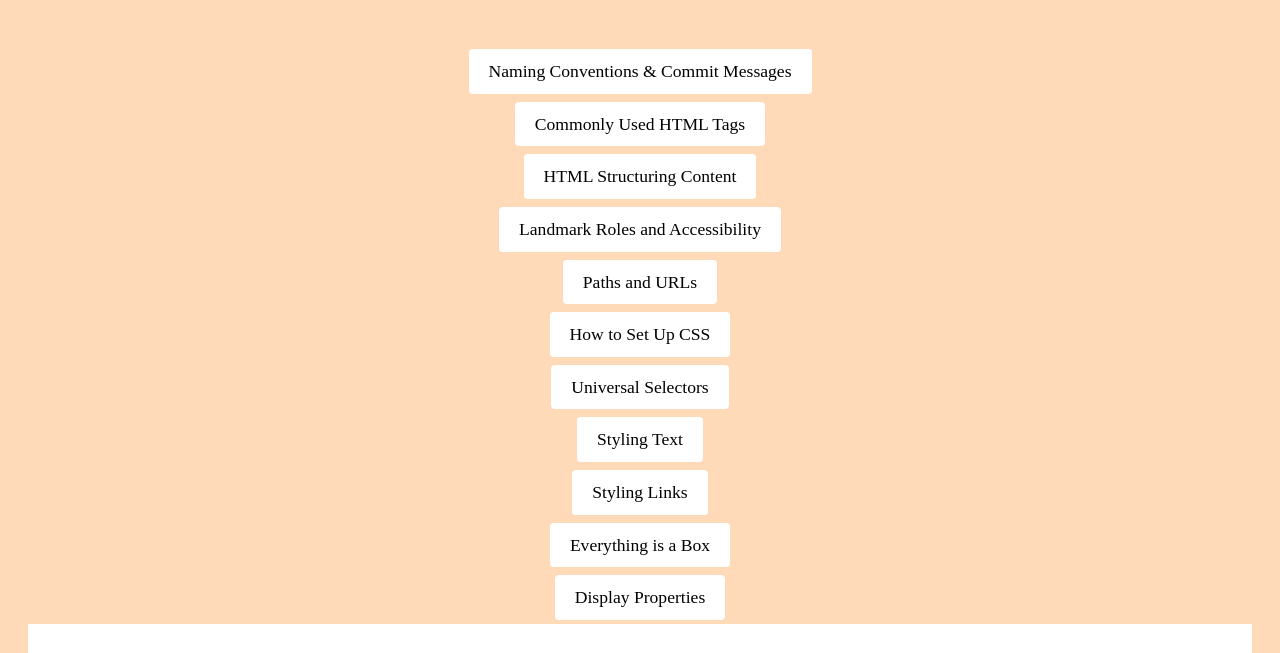
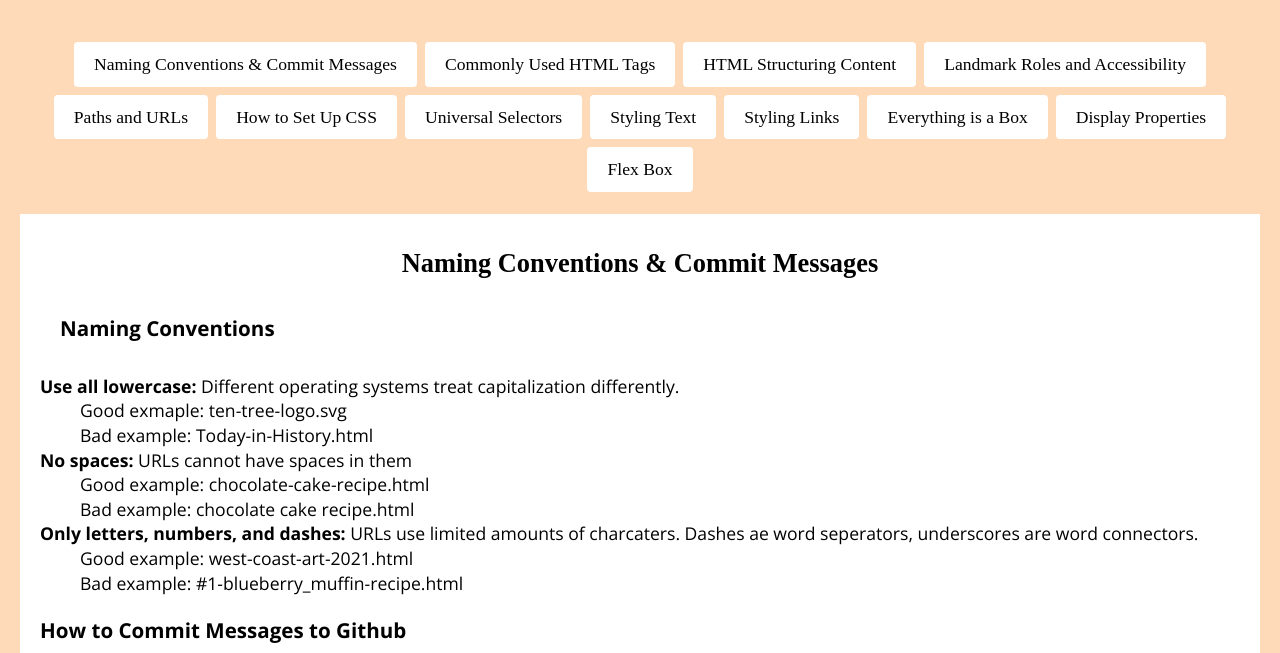
Before and after one commit to alisonmorin/refrence-website, a plain HTML site: page index.html in a window 1280 px wide. Shown: the part 86-739 px from the top of the page. Drawn offline with nearby package versions, Linux system fonts and the light colour scheme; a web font is replaced by a local one.

Commit message:
Add styling to navigation

```diff
--- a/css/style.css
+++ b/css/style.css
@@ -15,7 +15,7 @@ html {
 }
 
 body {
-  margin: none;
+  margin: 0;
 }
 
 img {
@@ -34,11 +34,15 @@ h1, h2 {
   text-align: center;
 }
 
-nav > ul {
+nav ul {
   list-style-type: none;
-  padding: border-box;
-  display:inline;
-  text-align: center;
+  padding: 0;
+  margin: 0;
+
+  display: flex;
+  justify-content: center;
+  flex-wrap: wrap;
+  padding: 1em;
 }
 
 a:link {
--- a/index.html
+++ b/index.html
@@ -27,6 +27,7 @@
         <li><a class="button" href="#styling-links">Styling Links</a></li>
         <li><a class="button" href="#box">Everything is a Box</a></li>
         <li><a class="button" href="#display">Display Properties</a></li>
+        <li><a class="button" href="#felx">Flex Box</a></li>
       </ul>
     </nav>
   </header>
```
